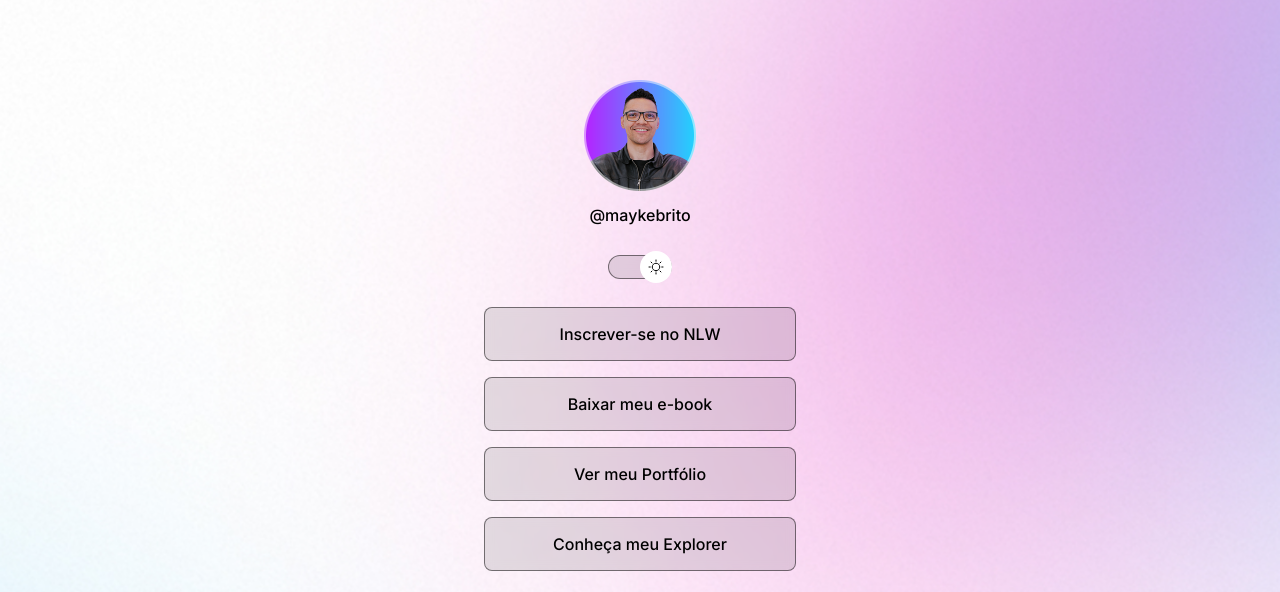
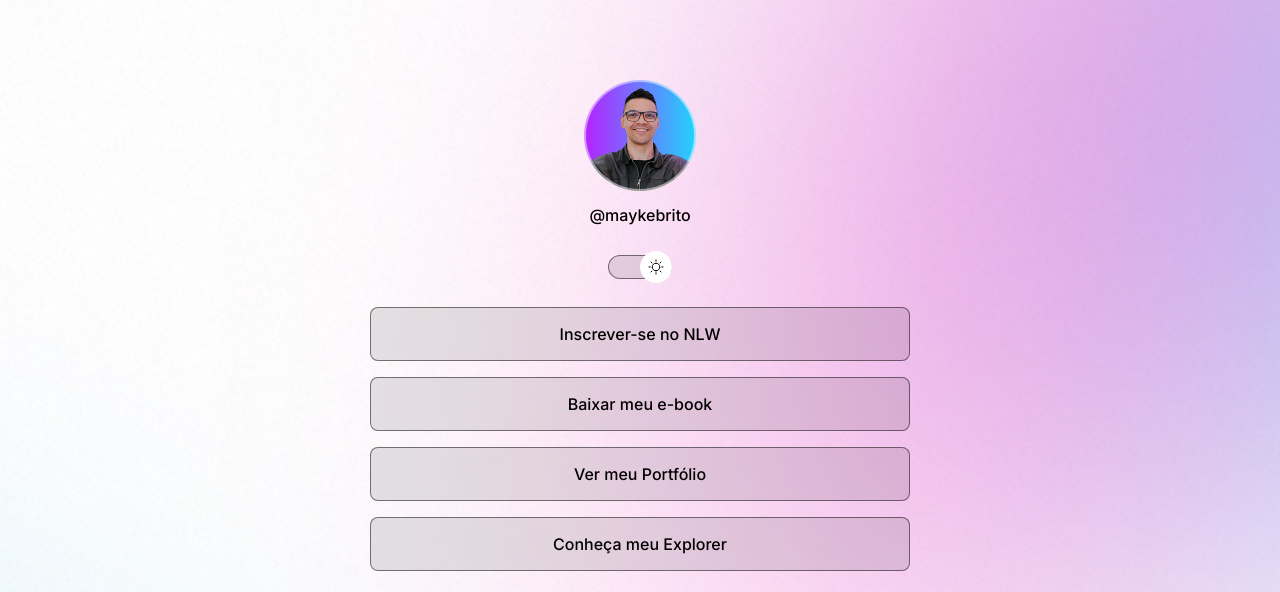
Before and after one commit to Rennan2003/Front-end, a plain HTML site: page index.html in a window 1280 px wide. Shown: the top 592 px of the page. Drawn offline with nearby package versions, Linux system fonts and the light colour scheme.

Commit message:
Update style.css arrumando container

```diff
--- a/style.css
+++ b/style.css
@@ -1,11 +1,11 @@
-*{
+* {
     margin: 0;
     padding: 0;
     box-sizing: border-box;
   }
 
 
-  :root{
+   :root{
     --text-color: white;
     --bg-url: url(./assets/bg-desktop.jpg);
     --stroke-color: rgba(255, 255, 255, 0.5);
@@ -13,9 +13,10 @@
     --surface-color-hover: rgba(255, 255, 255, 0.2);
     --highlight-color: rgba(255, 255, 255, 0.2);
     --switch-bg-url: url(./assets/moon-stars.svg);
+  }
 
 
-  }
+
   .light{
     --text-color:black;
     --bg-url: url(./assets/bg-desktop-light.jpg);
@@ -24,14 +25,13 @@
     --surface-color-hover: rgba(0, 0, 0, 0.02);
     --highlight-color: rgba(0, 0, 0, 0.1);
     --switch-bg-url: url(./assets/sun.svg);
+  }
 
-
-  }
 
 
   body {
     background: var(--bg-url) no-repeat center/cover;
-    height: 100%;
+    height: 100vh;
   }
 
 
@@ -42,11 +42,11 @@
 
 
   #container {
-    margin: 56px auto 0px;
-    width: 360px;
-    padding: 0 24px;
-  }
-
+  width: 100%;
+  max-width: 588px;
+  margin: 56px auto 0px;
+  padding: 0 24px;
+}
 
   #profile {
     text-align: center;
```
